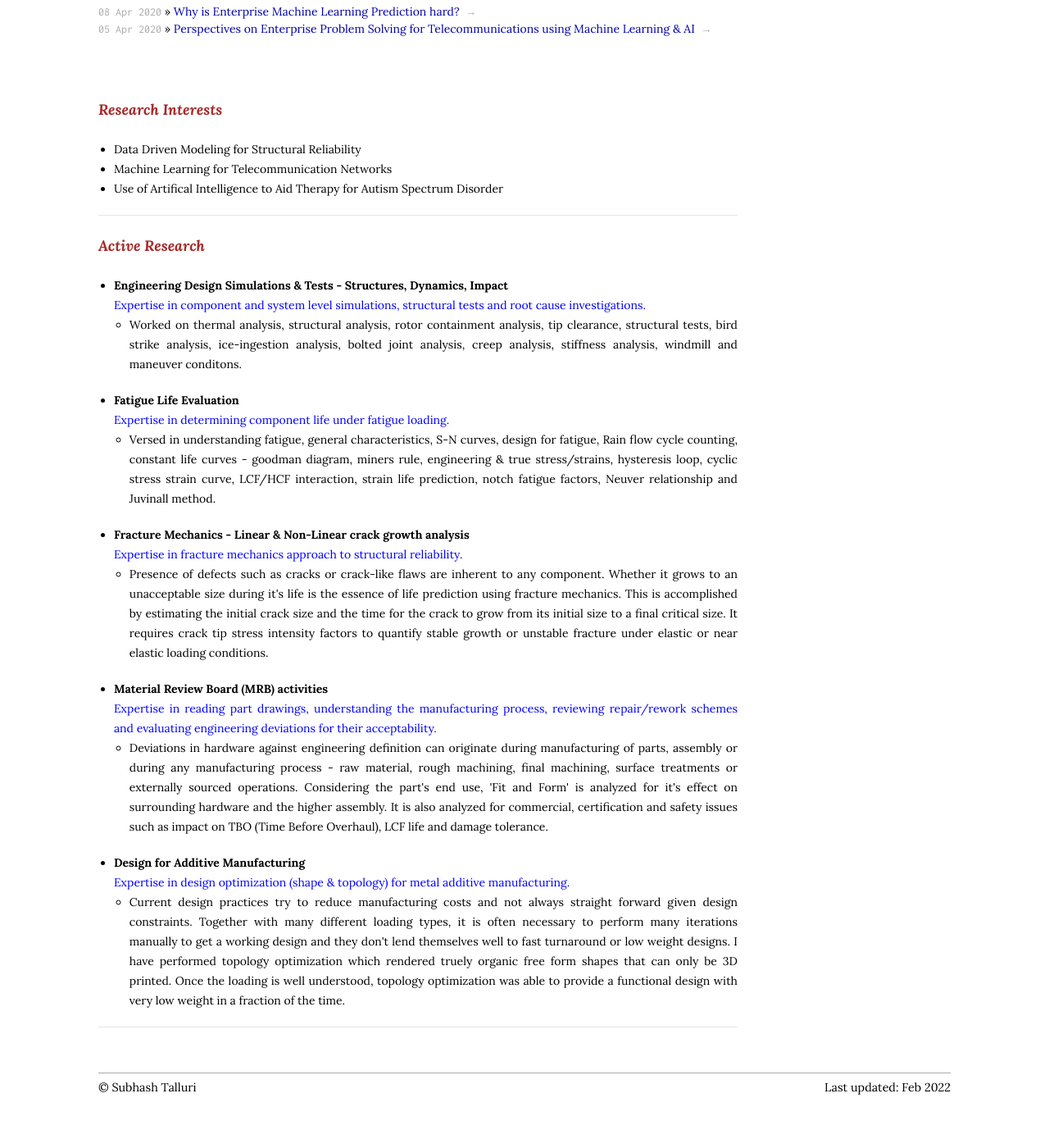
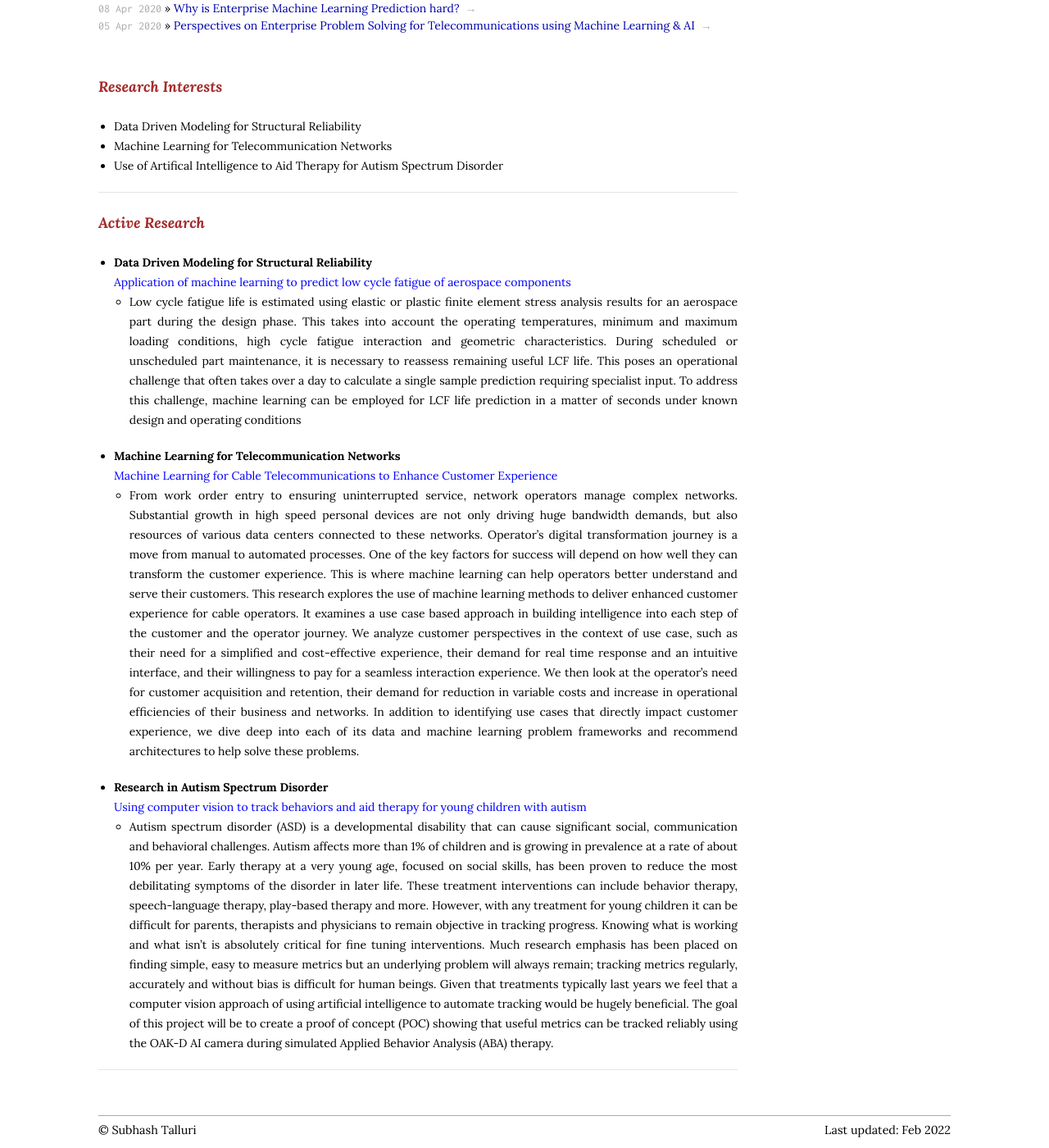
Before and after one commit to subhashtalluri/subhashtalluri.github.io, a Jekyll site: the page built from blog.html, in a window 1280 px wide and 1400 px high, scrolled down 144 px. Shown: the whole window at 82% size. Built offline with Jekyll 4.4.1, drawn with Linux system fonts in a browser that asks for light colours; before the commit the page ends 1492 px from its top, so only the background shows below that.

Commit message:
update research page

```diff
--- a/blog.html
+++ b/blog.html
@@ -2,8 +2,8 @@
 layout: default
 title: Subhash Talluri | Research
 ---
-<h1>Publications</h1>
-
+<h3><i><b><span style="color:brown"><font size="4">Publications</font></span></b></i></h3>
+<br>
 
 <!-- original, no link posts
 
@@ -19,8 +19,6 @@ title: Subhash Talluri | Research
     <li><span>{{ post.date | date_to_string }}</span> &raquo; <a href="{% if post.link %}{{ post.link }}{% else %}{{ post.url }}{% endif %}">{{ post.title }}</a>{% if post.link %}<span class="link-arrow"> &rarr;</span>{% endif %}</a></li>
   {% endfor %}
 </ul>
-
-<br>
 <br>
 
 <h3><i><b><span style="color:brown"><font size="4">Research Interests</font></span></b></i></h3>
@@ -38,45 +36,30 @@ title: Subhash Talluri | Research
 <br>
 <ul>
       <li>
-    <b>Engineering Design Simulations & Tests - Structures, Dynamics, Impact</b><br>
-        <span style="color:blue">Expertise in component and system level simulations, structural tests and root cause investigations.</span>
+    <b>Data Driven Modeling for Structural Reliability</b><br>
+        <span style="color:blue">Application of machine learning to predict low cycle fatigue of aerospace components </span>
         <ul>
-            <li>Worked on thermal analysis, structural analysis, rotor containment analysis, tip clearance, structural tests, bird strike analysis, ice-ingestion analysis, bolted joint analysis, creep analysis, stiffness analysis, windmill and maneuver conditons.    </li>
+            <li>Low cycle fatigue life is estimated using elastic or plastic finite element stress analysis results for an aerospace part during the design phase. This takes into account the operating temperatures, minimum and maximum loading conditions, high cycle fatigue interaction and geometric characteristics. During scheduled or unscheduled part maintenance, it is necessary to reassess remaining useful LCF life. This poses an operational challenge that often takes over a day to calculate a single sample prediction requiring specialist input. To address this challenge, machine learning can be employed for LCF life prediction in a matter of seconds under known design and operating conditions      </li>
         </ul>
     </li>
 
     <li>
-    <b>Fatigue Life Evaluation</b><br>
-        <span style="color:blue">Expertise in determining component life under fatigue loading.</span>
+    <b>Machine Learning for Telecommunication Networks</b><br>
+        <span style="color:blue">Machine Learning for Cable Telecommunications to Enhance Customer Experience</span>
         <ul>
-            <li>Versed in understanding fatigue, general characteristics, S-N curves, design for fatigue, Rain flow cycle counting, constant life curves - goodman diagram, miners rule, engineering & true stress/strains, hysteresis loop, cyclic stress strain curve, LCF/HCF interaction, strain life prediction, notch fatigue factors, Neuver relationship and Juvinall method.</li>
+            <li>From work order entry to ensuring uninterrupted service, network operators manage complex networks. Substantial growth in high speed personal devices are not only driving huge bandwidth demands, but also resources of various data centers connected to these networks. Operator’s digital transformation journey is a move from manual to automated processes. One of the key factors for success will depend on how well they can transform the customer experience. This is where machine learning can help operators better understand and serve their customers. This research explores the use of machine learning methods to deliver enhanced customer experience for cable operators. It examines a use case based approach in building intelligence into each step of the customer and the operator journey. We analyze customer perspectives in the context of use case, such as their need for a simplified and cost-effective experience, their demand for real time response and an intuitive interface, and their willingness to pay for a seamless interaction experience. We then look at the operator’s need for customer acquisition and retention, their demand for reduction in variable costs and increase in operational efficiencies of their business and networks. In addition to identifying use cases that directly impact customer experience, we dive deep into each of its data and machine learning problem frameworks and recommend architectures to help solve these problems.
+
+</li>
         </ul>
      </li>
 
     <li>
-    <b>Fracture Mechanics - Linear & Non-Linear crack growth analysis</b><br>
-        <span style="color:blue">Expertise in fracture mechanics approach to structural reliability.</span>
+    <b>Research in Autism Spectrum Disorder</b><br>
+        <span style="color:blue">Using computer vision to track behaviors and aid therapy for young children with autism</span>
         <ul>
-            <li>Presence of defects such as cracks or crack-like flaws are inherent to any component. Whether it grows to an unacceptable size during it's life is the essence of life prediction using fracture mechanics. This is accomplished by estimating the initial crack size and the time for the crack to grow from its initial size to a final critical size. It requires crack tip stress intensity factors to quantify stable growth or unstable fracture under elastic or near elastic loading conditions.</li>
+            <li>Autism spectrum disorder (ASD) is a developmental disability that can cause significant social, communication and behavioral challenges. Autism affects more than 1% of children and is growing in prevalence at a rate of about 10% per year. Early therapy at a very young age, focused on social skills, has been proven to reduce the most debilitating symptoms of the disorder in later life. These treatment interventions can include behavior therapy, speech-language therapy, play-based therapy and more. However, with any treatment for young children it can be difficult for parents, therapists and physicians to remain objective in tracking progress. Knowing what is working and what isn’t is absolutely critical for fine tuning interventions. Much research emphasis has been placed on finding simple, easy to measure metrics but an underlying problem will always remain; tracking metrics regularly, accurately and without bias is difficult for human beings. Given that treatments typically last years we feel that a computer vision approach of using artificial intelligence to automate tracking would be hugely beneficial. The goal of this project will be to create a proof of concept (POC) showing that useful metrics can be tracked reliably using the OAK-D AI camera during simulated Applied Behavior Analysis (ABA) therapy.
+</li>
         </ul>
-      </li>
-      <li>
-    <b>Material Review Board (MRB) activities</b><br>
-        <span style="color:blue">Expertise in reading part drawings, understanding the manufacturing process, reviewing repair/rework schemes and evaluating engineering deviations for their acceptability.</span>
-        <ul>
-              <li>Deviations in hardware against engineering definition can originate during manufacturing of parts, assembly or during any manufacturing process - raw material, rough machining, final machining, surface treatments or externally sourced operations. Considering the part's end use, 'Fit and Form' is analyzed for it's effect on surrounding hardware and the higher assembly. It is also analyzed for commercial, certification and safety issues such as impact on TBO (Time Before Overhaul), LCF life and damage tolerance.  </li>
-
-          </ul>
-
-      </li>
-       <li>
-    <b>Design for Additive Manufacturing</b><br>
-        <span style="color:blue">Expertise in design optimization (shape & topology) for metal additive manufacturing.</span>
-        <ul>
-              <li>Current design practices try to reduce manufacturing costs and not always straight forward given design constraints. Together with many different loading types, it is often necessary to perform many iterations manually to get a working design and they don't lend themselves well to fast turnaround or low weight designs. I have performed topology optimization which rendered truely organic free form shapes that can only be 3D printed. Once the loading is well understood, topology optimization was able to provide a functional design with very low weight in a fraction of the time. </li>
-
-          </ul>
-
       </li>
 </ul>
 <hr><br>
```
